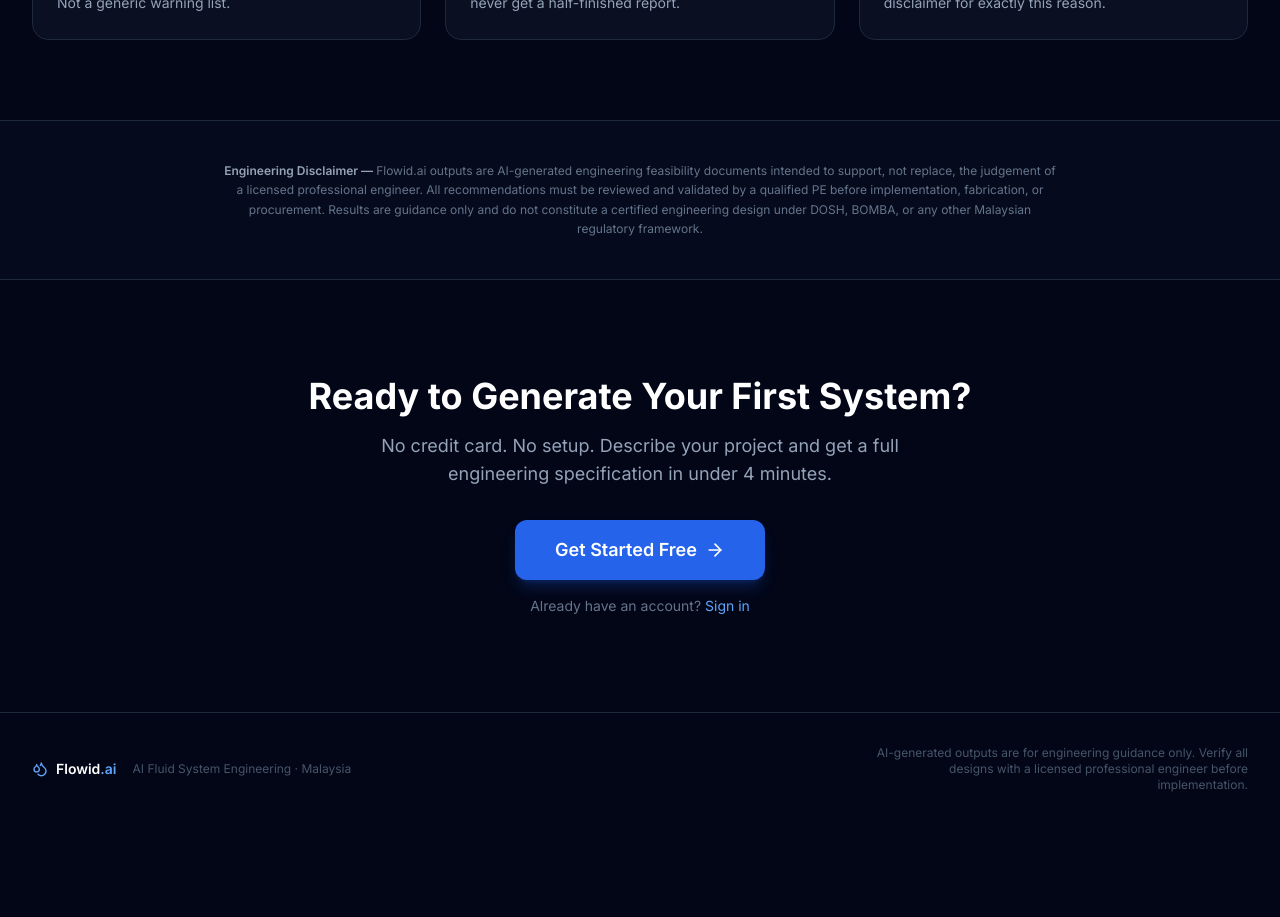
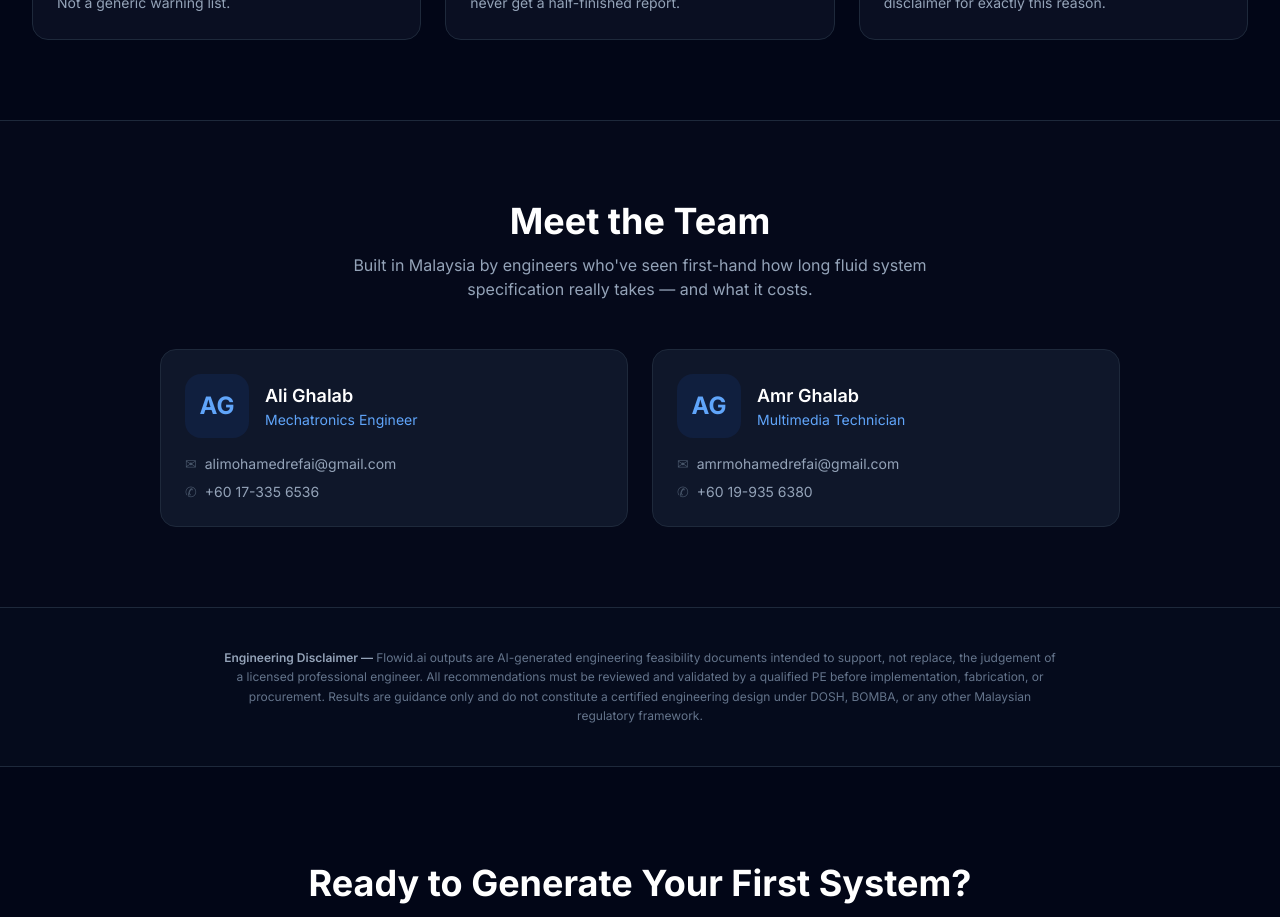
Before and after one commit to AliMGhalab/Flowid.ai, a Next.js app: page / in a window 1280 px wide. Shown: the part 5460-6377 px from the top of the page. Before the commit the page ends 6285 px from the top, so only its background shows below. Built offline with nearby package versions, Linux system fonts and the light colour scheme; no server answers.

Commit message:
feat: add Meet the Team section to homepage

```diff
--- a/src/app/page.tsx
+++ b/src/app/page.tsx
@@ -612,6 +612,79 @@ export default function LandingPage() {
         </div>
       </section>
 
+      {/* ── Meet the Team ─────────────────────────────────────────────────── */}
+      <section className="border-t border-slate-800 bg-slate-900/20">
+        <div className="mx-auto max-w-5xl px-4 py-20 sm:px-6 lg:px-8">
+          <div className="mb-12 text-center">
+            <h2 className="mb-3 text-3xl font-bold sm:text-4xl">Meet the Team</h2>
+            <p className="mx-auto max-w-xl text-slate-400">
+              Built in Malaysia by engineers who&apos;ve seen first-hand how long fluid system
+              specification really takes — and what it costs.
+            </p>
+          </div>
+
+          <div className="grid gap-6 sm:grid-cols-2">
+            {/* Ali */}
+            <div className="rounded-2xl border border-slate-800 bg-slate-900 p-6 transition-colors hover:border-slate-700">
+              <div className="mb-4 flex items-center gap-4">
+                <div className="flex h-16 w-16 shrink-0 items-center justify-center rounded-2xl bg-blue-600/10 text-2xl font-bold text-blue-400">
+                  AG
+                </div>
+                <div className="min-w-0">
+                  <h3 className="text-lg font-semibold text-white">Ali Ghalab</h3>
+                  <p className="text-sm text-blue-400">Mechatronics Engineer</p>
+                </div>
+              </div>
+              <div className="space-y-2 text-sm">
+                <a
+                  href="mailto:alimohamedrefai@gmail.com"
+                  className="flex items-center gap-2 text-slate-400 hover:text-white"
+                >
+                  <span className="text-slate-600">✉</span>
+                  <span className="truncate">alimohamedrefai@gmail.com</span>
+                </a>
+                <a
+                  href="tel:+60173356536"
+                  className="flex items-center gap-2 text-slate-400 hover:text-white"
+                >
+                  <span className="text-slate-600">✆</span>
+                  <span>+60 17-335 6536</span>
+                </a>
+              </div>
+            </div>
+
+            {/* Amr */}
+            <div className="rounded-2xl border border-slate-800 bg-slate-900 p-6 transition-colors hover:border-slate-700">
+              <div className="mb-4 flex items-center gap-4">
+                <div className="flex h-16 w-16 shrink-0 items-center justify-center rounded-2xl bg-blue-600/10 text-2xl font-bold text-blue-400">
+                  AG
+                </div>
+                <div className="min-w-0">
+                  <h3 className="text-lg font-semibold text-white">Amr Ghalab</h3>
+                  <p className="text-sm text-blue-400">Multimedia Technician</p>
+                </div>
+              </div>
+              <div className="space-y-2 text-sm">
+                <a
+                  href="mailto:amrmohamedrefai@gmail.com"
+                  className="flex items-center gap-2 text-slate-400 hover:text-white"
+                >
+                  <span className="text-slate-600">✉</span>
+                  <span className="truncate">amrmohamedrefai@gmail.com</span>
+                </a>
+                <a
+                  href="tel:+60199356380"
+                  className="flex items-center gap-2 text-slate-400 hover:text-white"
+                >
+                  <span className="text-slate-600">✆</span>
+                  <span>+60 19-935 6380</span>
+                </a>
+              </div>
+            </div>
+          </div>
+        </div>
+      </section>
+
       {/* ── Engineering disclaimer ───────────────────────────────────────────── */}
       <section className="border-t border-slate-800 bg-slate-900/30">
         <div className="mx-auto max-w-4xl px-4 py-10 text-center sm:px-6 lg:px-8">
```
